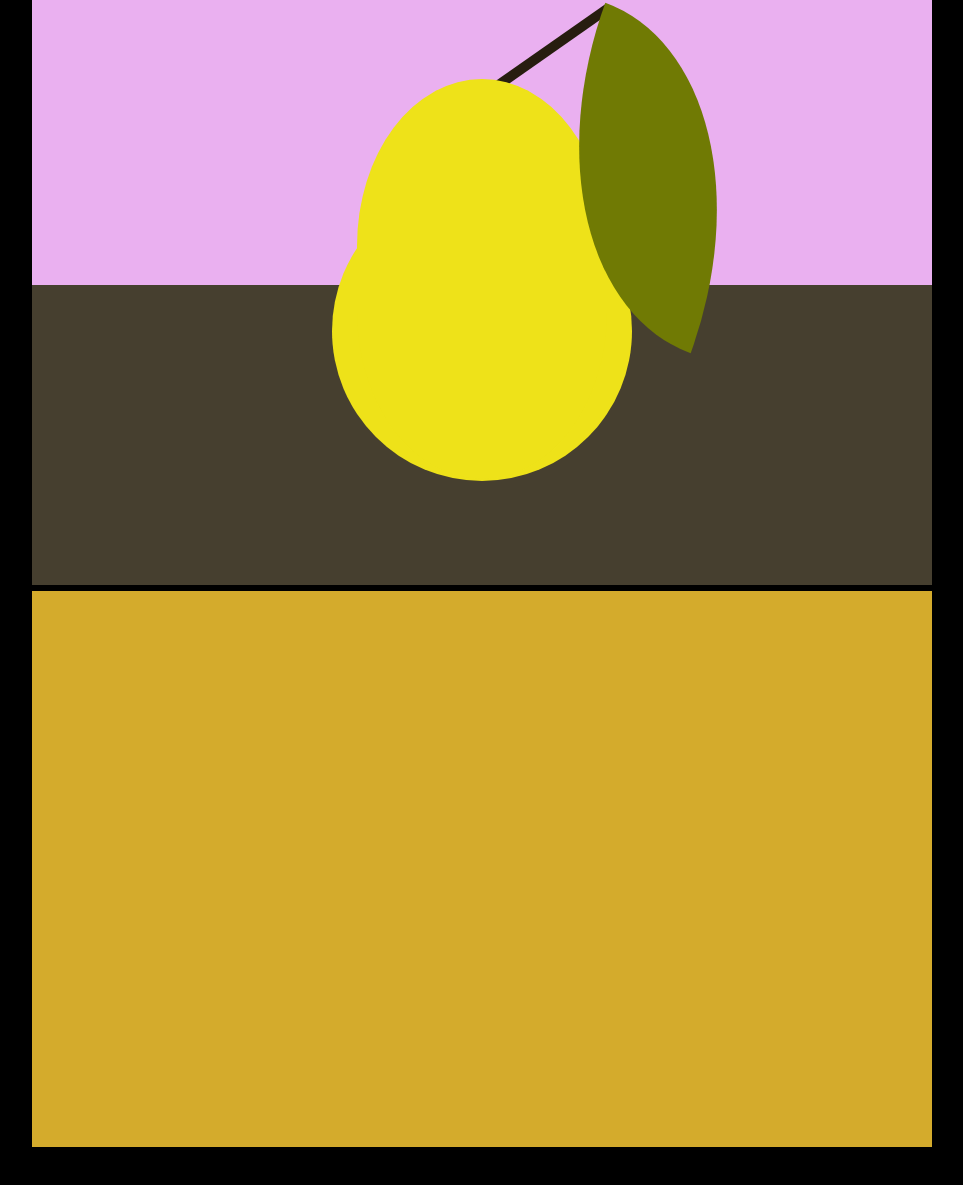
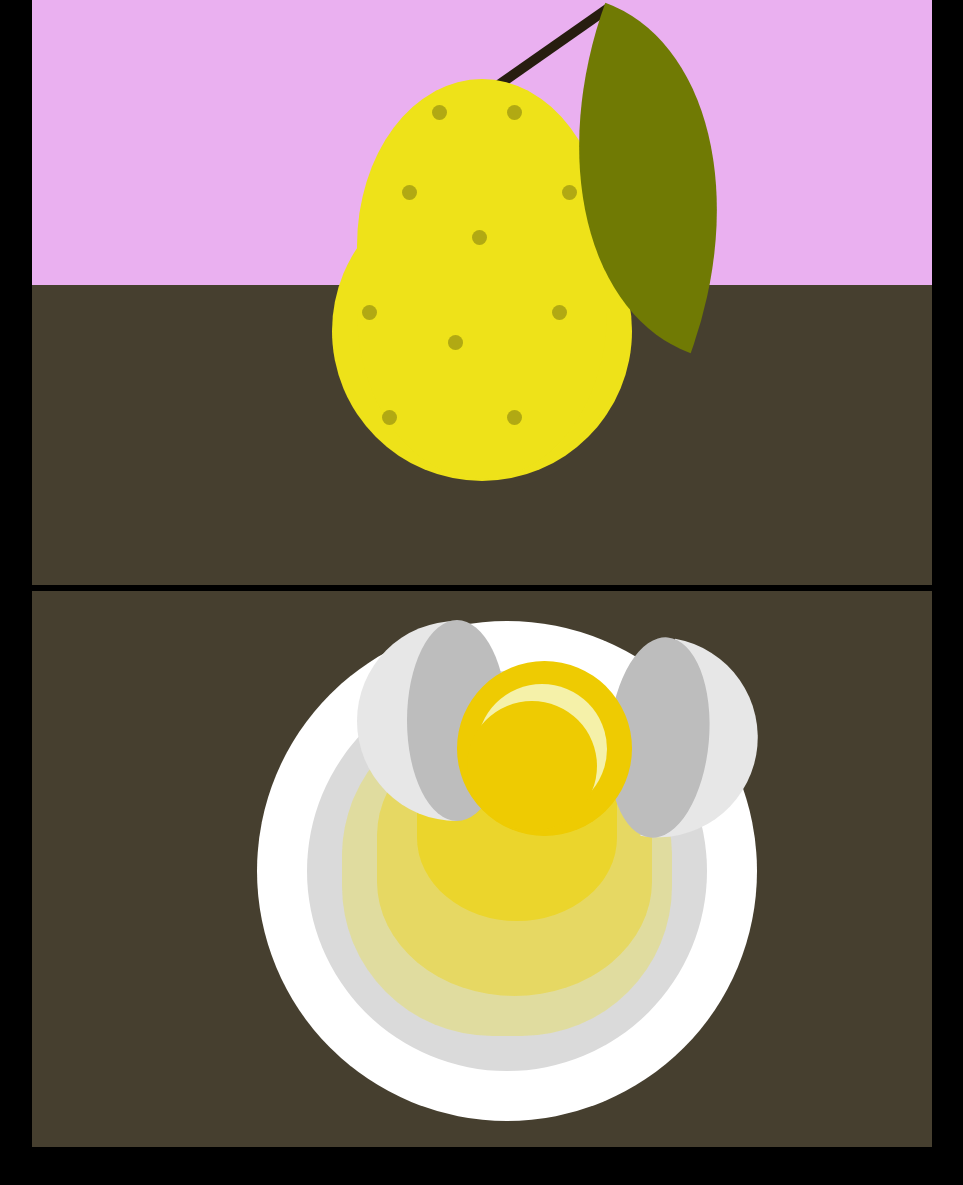
Before and after one commit to kayalathrop/DES-341, a plain HTML site: page Exercise 4/index.html in a window 1280 px wide. Shown: the part 165-1350 px from the top of the page, without its empty margins (158-1121 px from the left). Drawn offline with Linux system fonts and the light colour scheme.

Commit message:
ex 4 pt 2

```diff
--- a/Exercise 4/index.html
+++ b/Exercise 4/index.html
@@ -13,16 +13,47 @@
         <div class="floor"></div>
 
                 <div class="stem"></div>
-
+        <div class="pear">
                 <div class="pearcircle"></div>
                 <div class="peartop"></div>
-
-
+                <div class="spot1"></div>
+                <div class="spot2"></div>
+                <div class="spot3"></div>
+                <div class="spot4"></div>
+                <div class="spot5"></div>
+                <div class="spot6"></div>
+                <div class="spot7"></div>
+                <div class="spot8"></div>
+                <div class="spot9"></div>
+                <div class="spot10"></div>
+        </div>
                 <div class="leaf"></div>
 
 
     </div>
      <!--canvas 001-->
-    <div class="canvas002"></div>
+    <div class="canvas002">
+
+      <div class="plate">
+        <div class="plateinside">
+          <div class="goop3"></div>
+          <div class="goop2"></div>
+          <div class="goop"></div>
+              <div class="missing"></div>
+              <div class="insideshellleft"></div>
+
+
+
+              <div class="shellright"></div>
+              <div class="insideshellright"></div>
+
+              <div class="yolk">
+                <div class="yolk2"></div>
+                <div class="yolk3"></div>
+              </div>
+        </div>
+      </div>
+
+    </div>
   </body>
 </html>
--- a/Exercise 4/style.css
+++ b/Exercise 4/style.css
@@ -5,21 +5,12 @@
 body {
   background: black;
 }
-
+/*canvas001 starts*/
 .canvas001 {
   width: 900px;
   height: 556px;
   margin: 100px auto;
   background: rgb(234, 176, 240);
-  position: relative;
-  z-index: 0;
-}
-
-.canvas002 {
-  width: 900px;
-  height: 556px;
-  margin: 100px auto;
-  background: rgb(212, 171, 44);
   position: relative;
   z-index: 0;
 }
@@ -40,6 +31,7 @@ body {
   position: absolute;
   bottom: 12px;
   left: 325px;
+
  }
 
 .pearcircle {
@@ -50,6 +42,97 @@ body {
   position: absolute;
   bottom: 10px;
   left: 300px;
+}
+/*spots*/
+.spot1 {
+  width: 15px;
+  height: 15px;
+  background: rgb(177, 169, 19);
+  border-radius: 50%;
+  position: absolute;
+  left: 416px;
+  top: 400px;
+}
+.spot2 {
+  width: 15px;
+  height: 15px;
+  background: rgb(177, 169, 19);
+  border-radius: 50%;
+  position: absolute;
+  left: 520px;
+  top: 370px;
+}
+.spot3 {
+  width: 15px;
+  height: 15px;
+  background: rgb(177, 169, 19);
+  border-radius: 50%;
+  position: absolute;
+  left: 370px;
+  top: 250px;
+}
+.spot4 {
+  width: 15px;
+  height: 15px;
+  background: rgb(177, 169, 19);
+  border-radius: 50%;
+  position: absolute;
+  left: 475px;
+  top: 170px;
+}
+.spot5 {
+  width: 15px;
+  height: 15px;
+  background: rgb(177, 169, 19);
+  border-radius: 50%;
+  position: absolute;
+  left: 400px;
+  top: 170px;
+}
+.spot6 {
+  width: 15px;
+  height: 15px;
+  background: rgb(177, 169, 19);
+  border-radius: 50%;
+  position: absolute;
+  left: 475px;
+  top: 475px;
+}
+.spot7 {
+  width: 15px;
+  height: 15px;
+  background: rgb(177, 169, 19);
+  border-radius: 50%;
+  position: absolute;
+  left: 350px;
+  top: 475px;
+}
+.spot8 {
+  width: 15px;
+  height: 15px;
+  background: rgb(177, 169, 19);
+  border-radius: 50%;
+  position: absolute;
+  left: 530px;
+  top: 250px;
+}
+.spot9 {
+  width: 15px;
+  height: 15px;
+  background: rgb(177, 169, 19);
+  border-radius: 50%;
+  position: absolute;
+  left: 330px;
+  top: 370px;
+}
+.spot10 {
+  width: 15px;
+  height: 15px;
+  background: rgb(177, 169, 19);
+  border-radius: 50%;
+  position: absolute;
+  left: 440px;
+  top: 295px;
 }
 .stem {
   width: 150px;
@@ -71,3 +154,130 @@ body {
   background-color: rgba(112,122,4,255);
   transform: rotate(110deg);
 }
+/*canvas002 starts*/
+
+.canvas002 {
+  width: 900px;
+  height: 556px;
+  margin: 100px auto;
+  background: rgba(70,63,47,255);;
+  position: relative;
+  z-index: 0;
+}
+.plate {
+  width: 500px;
+  height: 500px;
+  background: white;
+  border-radius: 50%;
+  position: relative;
+  bottom: -30px;
+  left: 225px;
+}
+.plateinside {
+  width: 400px;
+  height: 400px;
+  background: rgb(218, 218, 218);
+  border-radius: 50%;
+  position: relative;
+  bottom: -50px;
+  left: 50px;
+}
+/*yolk*/
+.yolk {
+  width: 175px;
+  height: 175px;
+  background: rgb(238, 203, 2);
+  border-radius: 50%;
+  position: absolute;
+  bottom: 235px;
+  left: 150px;
+}
+.yolk2 {
+  width: 130px;
+  height: 130px;
+  background: rgb(245, 241, 169);
+  border-radius: 50%;
+  position: absolute;
+  left: 20px;
+  top: 23px;
+}
+.yolk3 {
+  width: 130px;
+  height: 130px;
+  background: rgb(238, 203, 2);
+  border-radius: 50%;
+  position: absolute;
+  left: 10px;
+  top: 40px;
+}
+
+/*yolk ends*/
+.insideshellleft{
+  width: 100px;
+  height: 201px;
+  background: rgb(189, 189, 189);
+  border-radius: 50%;
+  position: absolute;
+  bottom: 250px;
+  left: 100px;
+}
+.missing {
+  position: absolute;
+  transform: translate(-50%, -50%);
+  height: 100px;
+  width: 200px;
+  border-radius: 150px 150px 0 0;
+  background-color: rgb(231, 231, 231);
+  transform: rotate(270deg);
+}
+.insideshellright {
+  width: 100px;
+  height: 201px;
+  background: rgb(189, 189, 189);
+  border-radius: 50%;
+  position: absolute;
+  bottom: 233px;
+  left: 302px;
+  transform: rotate(5deg);
+}
+.shellright {
+  position: absolute;
+  bottom: 275px;
+  left: 300px;
+  transform: translate(-50%, -50%);
+  height: 100px;
+  width: 200px;
+  border-radius: 150px 150px 0 0;
+  background-color: rgb(231, 231, 231);
+  transform: rotate(100deg);
+}
+.goop {
+  width: 330px;
+  height: 330px;
+  border-radius: 150px / 150px;
+  background: rgb(238, 226, 25);
+  position: absolute;
+  top: 35px;
+  left: 35px;
+  opacity: 30%;
+ }
+ .goop2 {
+  width: 275px;
+  height: 275px;
+  border-radius: 300px / 250px;
+  background: rgb(238, 203, 2);
+  position: absolute;
+  top: 50px;
+  left: 70px;
+  opacity: 40%;
+ }
+ .goop3 {
+  width: 200px;
+  height: 200px;
+  border-radius: 300px / 250px;
+  background: rgb(238, 203, 2);
+  position: absolute;
+  top: 50px;
+  left: 110px;
+  opacity: 60%;
+ }
```
